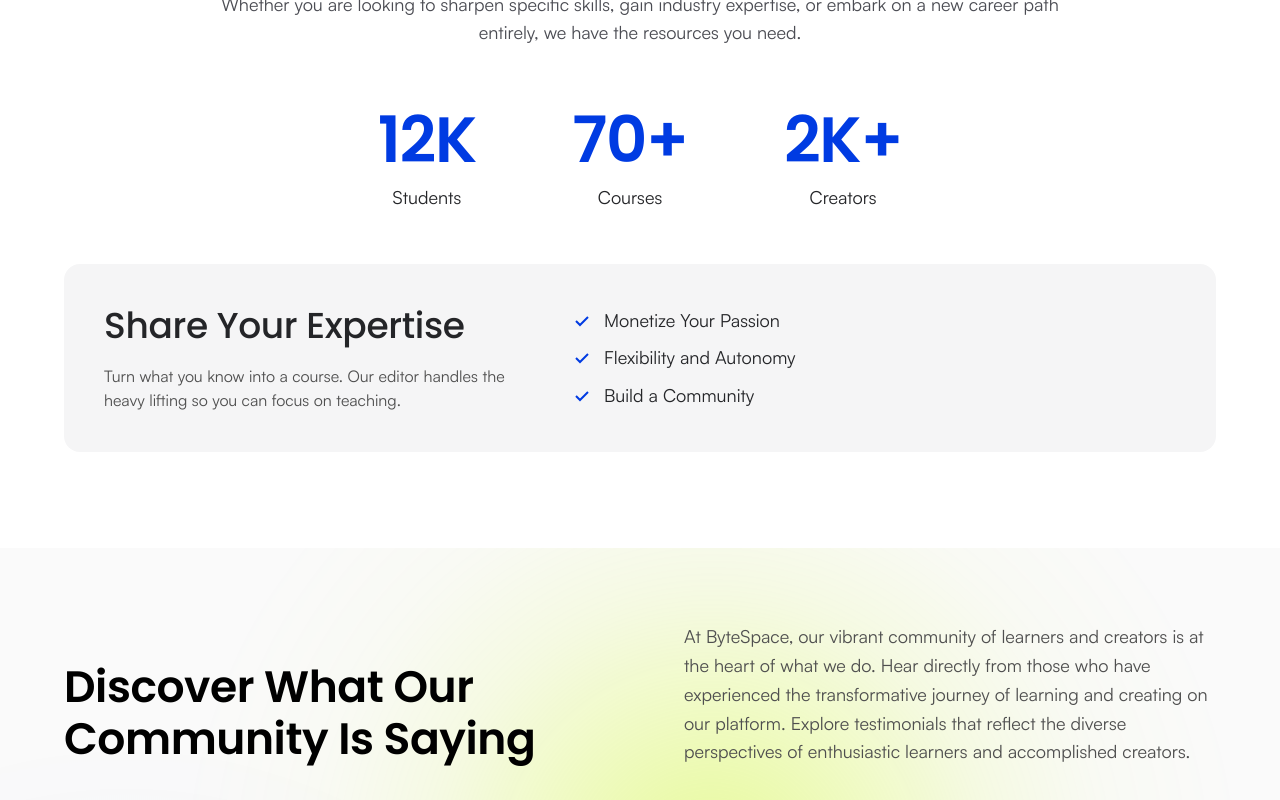
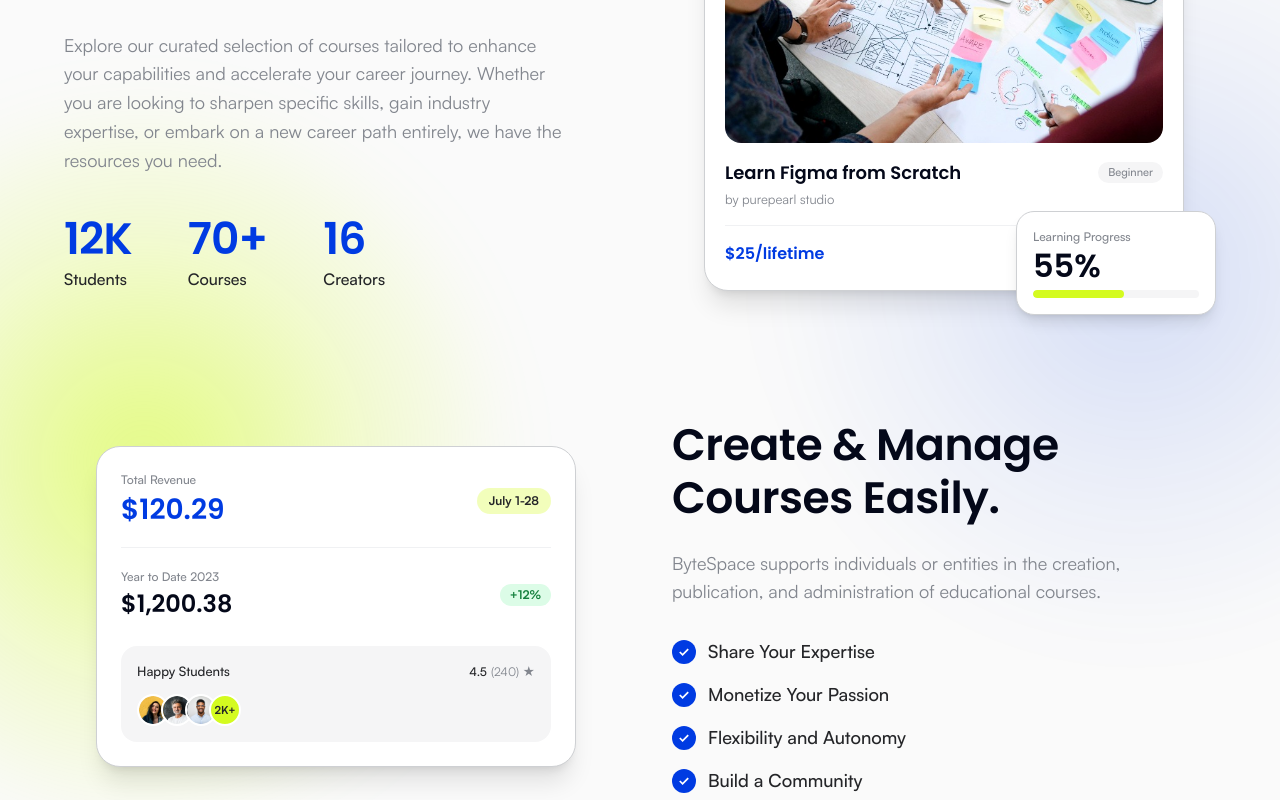
Before and after one commit to Ratul-NotFound/ByteSpace, a React (Vite) app: page / in a window 1280 px wide. Shown: the part 1480-2280 px from the top of the page. Built offline with nearby package versions, Linux system fonts and the light colour scheme; a web font is replaced by a local one.

Commit message:
feat(growth): rebuild Growth section with dual showcase layout per Figma node 34:1159

```diff
--- a/src/components/Growth/Growth.tsx
+++ b/src/components/Growth/Growth.tsx
@@ -1,67 +1,197 @@
 const stats = [
   { value: '12K', label: 'Students' },
   { value: '70+', label: 'Courses' },
-  { value: '2K+', label: 'Creators' },
+  { value: '16', label: 'Creators' },
 ];
 
-const creatorBenefits = ['Monetize Your Passion', 'Flexibility and Autonomy', 'Build a Community'];
+const creatorBenefits = [
+  'Share Your Expertise',
+  'Monetize Your Passion',
+  'Flexibility and Autonomy',
+  'Build a Community',
+];
 
 export function Growth() {
   return (
-    <section className="bg-white py-24">
-      <div className="mx-auto flex w-[1200px] max-w-full flex-col items-center gap-14 px-6 text-center">
-        <div className="flex flex-col items-center gap-6">
-          <h2 className="max-w-[820px] font-heading text-[44px] font-semibold leading-[1.2] tracking-[-0.01em] text-ink">
+    <section id="creators" className="relative overflow-hidden bg-[#FAFAFA] py-20 lg:py-28" aria-label="Professional growth">
+      {/* Decorative Radial Background Glows matching Figma #34:1309 */}
+      <div
+        aria-hidden="true"
+        className="pointer-events-none absolute -left-48 top-1/3 size-[672px] rounded-full bg-[radial-gradient(circle_at_50%_50%,rgba(203,252,1,0.5)_0%,rgba(203,252,1,0.12)_53%,rgba(203,252,1,0)_100%)] blur-[40px]"
+      />
+      <div
+        aria-hidden="true"
+        className="pointer-events-none absolute -right-48 bottom-1/4 size-[672px] rounded-full bg-[radial-gradient(circle_at_50%_50%,rgba(0,59,226,0.15)_0%,rgba(0,59,226,0.04)_53%,rgba(0,59,226,0)_100%)] blur-[40px]"
+      />
+
+      <div className="relative mx-auto flex w-[1200px] max-w-full flex-col gap-24 lg:gap-32 px-6">
+        {/* Block 1: Student Growth & Course Discovery */}
+        <div className="flex flex-col lg:flex-row items-center justify-between gap-12 lg:gap-16">
+          {/* Left Content */}
+          <div className="flex flex-1 flex-col items-start gap-6 text-left">
+            <h2 className="max-w-[540px] font-heading text-[32px] sm:text-[40px] lg:text-[44px] font-semibold leading-[1.2] tracking-[-0.01em] text-[#040819]">
               Your Path to Professional Growth Starts Here!
             </h2>
-          <p className="max-w-[900px] text-[18px] leading-7 text-[#4b4c53]">
+            <p className="max-w-[500px] text-[16px] sm:text-[18px] leading-[1.6] text-muted">
               Explore our curated selection of courses tailored to enhance your capabilities and
-            accelerate your career journey. Whether you are looking to sharpen specific skills, gain
-            industry expertise, or embark on a new career path entirely, we have the resources you
-            need.
+              accelerate your career journey. Whether you are looking to sharpen specific skills,
+              gain industry expertise, or embark on a new career path entirely, we have the
+              resources you need.
             </p>
+
+            {/* Metrics */}
+            <div className="mt-4 flex items-center gap-10 sm:gap-14">
+              {stats.map((stat) => (
+                <div key={stat.label} className="flex flex-col items-start gap-1">
+                  <p className="font-heading text-[36px] sm:text-[44px] font-semibold leading-[1.1] tracking-[-0.02em] text-brand">
+                    {stat.value}
+                  </p>
+                  <p className="text-[14px] sm:text-[16px] font-medium text-ink">{stat.label}</p>
+                </div>
+              ))}
+            </div>
           </div>
 
-        <ul className="flex items-center justify-center gap-24">
-          {stats.map((stat) => (
-            <li key={stat.label} className="flex flex-col items-center gap-2">
-              <p className="font-heading text-[64px] font-semibold leading-[1.2] tracking-[-0.02em] text-brand">
-                {stat.value}
+          {/* Right Visual Composition */}
+          <div className="relative flex flex-1 items-center justify-center">
+            {/* Visual Container */}
+            <div className="relative w-full max-w-[480px]">
+              {/* Main Course Preview Card */}
+              <div className="relative z-10 overflow-hidden rounded-[24px] border border-[#CED0D3] bg-white p-5 shadow-xl">
+                <div className="relative aspect-[16/10] overflow-hidden rounded-[16px]">
+                  <img
+                    src="/assets/growth/growth-bottom.jpg"
+                    alt="Course workspace"
+                    width={440}
+                    height={275}
+                    className="h-full w-full object-cover"
+                  />
+                  <div className="absolute left-3 top-3 flex items-center gap-2">
+                    <span className="rounded-full bg-white/90 px-2.5 py-1 text-[11px] font-medium text-ink backdrop-blur-sm">
+                      17 Lessons
+                    </span>
+                    <span className="rounded-full bg-white/90 px-2.5 py-1 text-[11px] font-medium text-ink backdrop-blur-sm">
+                      2 hours 16 mins
+                    </span>
+                  </div>
+                </div>
+
+                <div className="mt-4">
+                  <div className="flex items-center justify-between">
+                    <h3 className="font-heading text-[18px] font-semibold text-[#040819]">
+                      Learn Figma from Scratch
+                    </h3>
+                    <span className="rounded-full bg-surface px-2.5 py-0.5 text-[11px] font-medium text-muted">
+                      Beginner
+                    </span>
+                  </div>
+                  <p className="mt-1 text-[13px] text-muted">by purepearl studio</p>
+                  <div className="mt-4 flex items-center justify-between border-t border-[#F0F1F3] pt-3">
+                    <p className="font-heading text-[16px] font-semibold text-brand">$25/lifetime</p>
+                    <button
+                      type="button"
+                      className="rounded-full bg-accent px-4 py-1.5 text-[13px] font-medium text-ink transition-opacity hover:opacity-90"
+                    >
+                      Enroll Now
+                    </button>
+                  </div>
+                </div>
+              </div>
+
+              {/* Floating Progress Badge */}
+              <div className="absolute -bottom-6 -right-4 sm:-right-8 z-20 w-[200px] rounded-[18px] border border-[#CED0D3] bg-white p-4 shadow-lg">
+                <p className="text-[12px] font-medium text-muted">Learning Progress</p>
+                <p className="mt-1 font-heading text-[32px] font-semibold leading-none text-[#040819]">
+                  55%
                 </p>
-              <p className="text-[18px] leading-[1.2] text-ink">{stat.label}</p>
-            </li>
+                <div className="mt-2 h-2 w-full overflow-hidden rounded-full bg-surface">
+                  <div className="h-full w-[55%] rounded-full bg-accent" />
+                </div>
+              </div>
+            </div>
+          </div>
+        </div>
+
+        {/* Block 2: Create & Manage Courses Easily */}
+        <div className="flex flex-col-reverse lg:flex-row items-center justify-between gap-12 lg:gap-16">
+          {/* Left Visual Composition */}
+          <div className="relative flex flex-1 items-center justify-center">
+            <div className="relative w-full max-w-[480px]">
+              {/* Creator Analytics Panel */}
+              <div className="relative z-10 rounded-[24px] border border-[#CED0D3] bg-white p-6 shadow-xl">
+                <div className="flex items-center justify-between border-b border-[#F0F1F3] pb-4">
+                  <div>
+                    <p className="text-[12px] font-medium text-muted">Total Revenue</p>
+                    <p className="font-heading text-[28px] font-semibold text-brand">$120.29</p>
+                  </div>
+                  <span className="rounded-full bg-accent/30 px-3 py-1 text-[12px] font-bold text-ink">
+                    July 1-28
+                  </span>
+                </div>
+
+                <div className="mt-5 flex items-center justify-between">
+                  <div>
+                    <p className="text-[12px] font-medium text-muted">Year to Date 2023</p>
+                    <p className="font-heading text-[24px] font-semibold text-[#040819]">$1,200.38</p>
+                  </div>
+                  <span className="rounded-full bg-green-100 px-2.5 py-0.5 text-[12px] font-semibold text-green-700">
+                    +12%
+                  </span>
+                </div>
+
+                {/* Happy Students Stack */}
+                <div className="mt-6 rounded-2xl bg-surface p-4">
+                  <div className="flex items-center justify-between">
+                    <p className="text-[13px] font-medium text-ink">Happy Students</p>
+                    <div className="flex items-center gap-1 text-[12px] text-muted">
+                      <span className="font-medium text-ink">4.5</span>
+                      <span>(240) ★</span>
+                    </div>
+                  </div>
+                  <div className="mt-3 flex items-center -space-x-2">
+                    {['/assets/testimonials/sarah.png', '/assets/testimonials/james.png', '/assets/testimonials/alex.png'].map((src, i) => (
+                      <img
+                        key={i}
+                        src={src}
+                        alt=""
+                        className="size-8 rounded-full border-2 border-white object-cover"
+                      />
                     ))}
-        </ul>
+                    <span className="flex size-8 items-center justify-center rounded-full border-2 border-white bg-accent text-[11px] font-bold text-ink">
+                      2K+
+                    </span>
+                  </div>
+                </div>
+              </div>
+            </div>
+          </div>
 
-        <div className="flex w-full items-center gap-12 rounded-card bg-surface p-10 text-left">
-          <div className="flex flex-col gap-4">
-            <h3 className="font-heading text-[36px] font-medium leading-[44px] tracking-[-0.01em] text-ink">
-              Share Your Expertise
-            </h3>
-            <p className="max-w-[420px] text-[16px] leading-6 text-[#4f4f4f]">
-              Turn what you know into a course. Our editor handles the heavy lifting so you can
-              focus on teaching.
+          {/* Right Content */}
+          <div className="flex flex-1 flex-col items-start gap-6 text-left">
+            <h2 className="max-w-[540px] font-heading text-[32px] sm:text-[40px] lg:text-[44px] font-semibold leading-[1.2] tracking-[-0.01em] text-[#040819]">
+              Create & Manage Courses Easily.
+            </h2>
+            <p className="max-w-[500px] text-[16px] sm:text-[18px] leading-[1.6] text-muted">
+              ByteSpace supports individuals or entities in the creation, publication, and
+              administration of educational courses.
             </p>
-          </div>
-          <ul className="flex flex-1 flex-col gap-4">
+
+            {/* 4 Benefits with Checkmarks */}
+            <ul className="mt-2 flex flex-col gap-4">
               {creatorBenefits.map((benefit) => (
-              <li key={benefit} className="flex items-center gap-3 text-[18px] leading-[1.2] text-ink">
-                <svg
-                  viewBox="0 0 20 20"
-                  fill="none"
-                  stroke="currentColor"
-                  strokeWidth={2}
-                  className="size-5 shrink-0 text-brand"
-                  aria-hidden="true"
-                >
-                  <path d="m4 10 4 4 8-8" />
+                <li key={benefit} className="flex items-center gap-3 text-[16px] sm:text-[18px] font-medium text-ink">
+                  <span className="flex size-6 items-center justify-center rounded-full bg-brand text-white">
+                    <svg viewBox="0 0 20 20" fill="none" stroke="currentColor" strokeWidth={2.5} className="size-3.5">
+                      <polyline points="4 10 8 14 16 6" />
                     </svg>
+                  </span>
                   {benefit}
                 </li>
               ))}
             </ul>
           </div>
         </div>
+      </div>
     </section>
   );
 }
```
Lines whose indentation alone changed are shown as unchanged.
